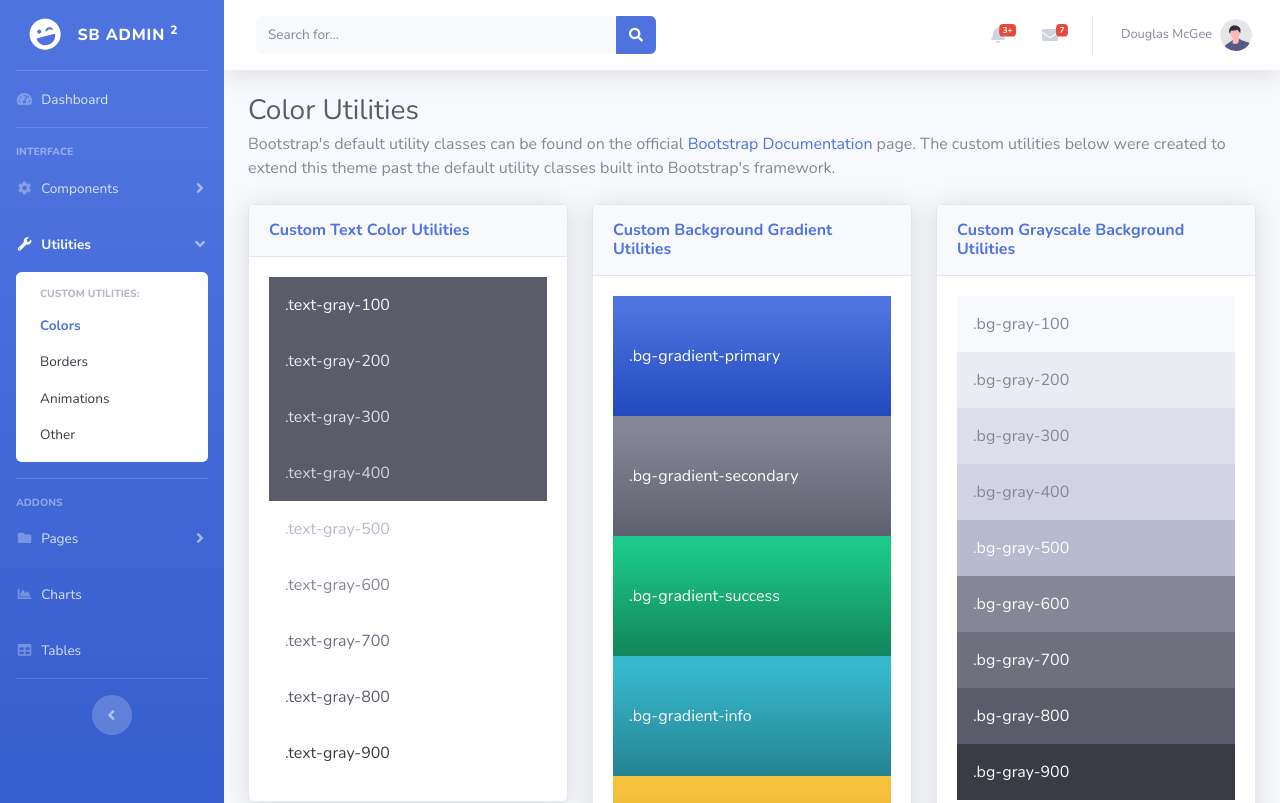
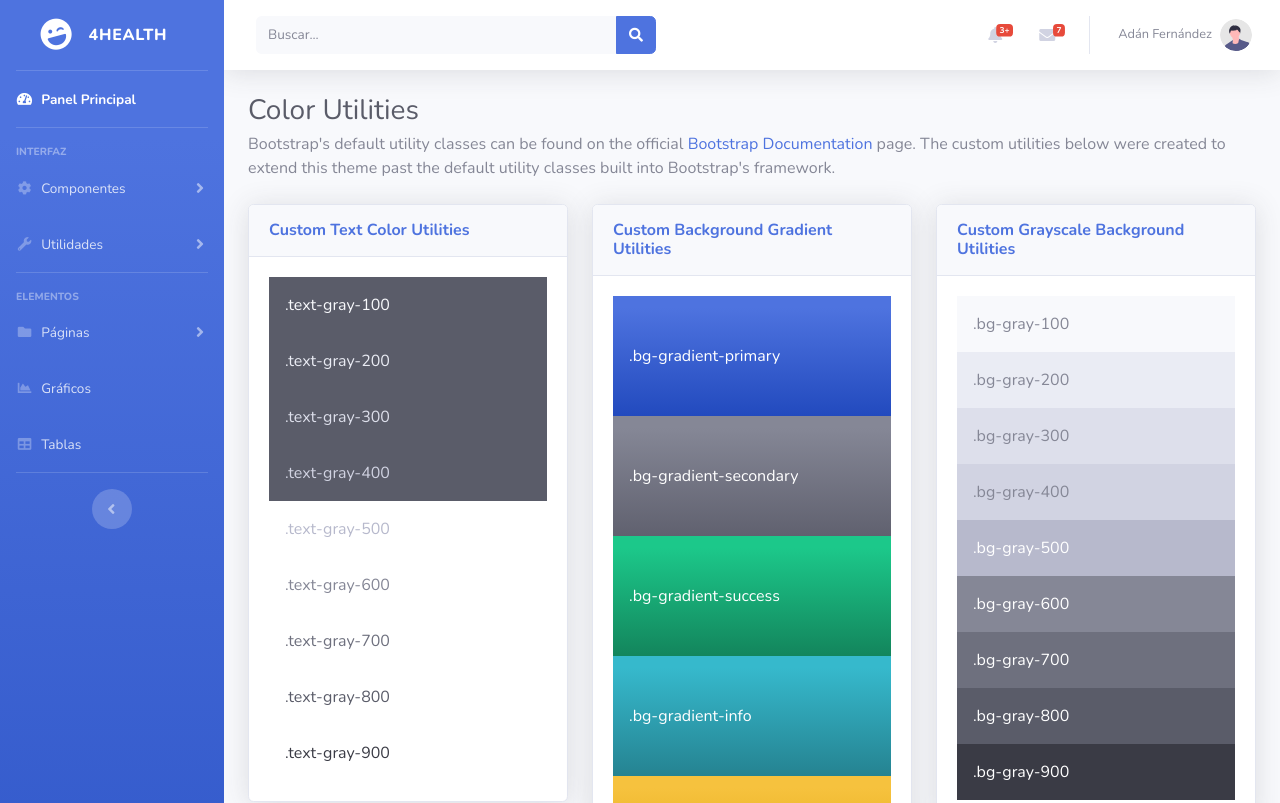
Before and after one commit to FranciscoFer99/CentroDeportivo, a website with bundled scripts: page utilities-color.html in a window 1280 px wide. Shown: the top 803 px of the page. Built offline with nearby package versions, Linux system fonts and the light colour scheme.

```diff
--- a/utilities-color.html
+++ b/utilities-color.html
@@ -9,7 +9,7 @@
     <meta name="description" content="">
     <meta name="author" content="">
 
-    <title>SB Admin 2 - Color Utilities</title>
+    <title>4HEALTH</title>
 
     <!-- Custom fonts for this template-->
     <link href="vendor/fontawesome-free/css/all.min.css" rel="stylesheet" type="text/css">
@@ -35,17 +35,17 @@
                 <div class="sidebar-brand-icon rotate-n-15">
                     <i class="fas fa-laugh-wink"></i>
                 </div>
-                <div class="sidebar-brand-text mx-3">SB Admin <sup>2</sup></div>
+                <div class="sidebar-brand-text mx-3">4Health</div>
             </a>
 
             <!-- Divider -->
             <hr class="sidebar-divider my-0">
 
             <!-- Nav Item - Dashboard -->
-            <li class="nav-item">
+            <li class="nav-item active">
                 <a class="nav-link" href="index.html">
                     <i class="fas fa-fw fa-tachometer-alt"></i>
-                    <span>Dashboard</span></a>
+                    <span>Panel Principal</span></a>
             </li>
 
             <!-- Divider -->
@@ -53,7 +53,7 @@
 
             <!-- Heading -->
             <div class="sidebar-heading">
-                Interface
+                Interfaz
             </div>
 
             <!-- Nav Item - Pages Collapse Menu -->
@@ -61,32 +61,32 @@
                 <a class="nav-link collapsed" href="#" data-toggle="collapse" data-target="#collapseTwo"
                     aria-expanded="true" aria-controls="collapseTwo">
                     <i class="fas fa-fw fa-cog"></i>
-                    <span>Components</span>
+                    <span>Componentes</span>
                 </a>
                 <div id="collapseTwo" class="collapse" aria-labelledby="headingTwo" data-parent="#accordionSidebar">
                     <div class="bg-white py-2 collapse-inner rounded">
-                        <h6 class="collapse-header">Custom Components:</h6>
-                        <a class="collapse-item" href="buttons.html">Buttons</a>
-                        <a class="collapse-item" href="cards.html">Cards</a>
+                        <h6 class="collapse-header">Componentes Custom:</h6>
+                        <a class="collapse-item" href="buttons.html">Botones</a>
+                        <a class="collapse-item" href="cards.html">Tarjetas</a>
                     </div>
                 </div>
             </li>
 
             <!-- Nav Item - Utilities Collapse Menu -->
-            <li class="nav-item active">
-                <a class="nav-link" href="#" data-toggle="collapse" data-target="#collapseUtilities"
+            <li class="nav-item">
+                <a class="nav-link collapsed" href="#" data-toggle="collapse" data-target="#collapseUtilities"
                     aria-expanded="true" aria-controls="collapseUtilities">
                     <i class="fas fa-fw fa-wrench"></i>
-                    <span>Utilities</span>
+                    <span>Utilidades</span>
                 </a>
-                <div id="collapseUtilities" class="collapse show" aria-labelledby="headingUtilities"
+                <div id="collapseUtilities" class="collapse" aria-labelledby="headingUtilities"
                     data-parent="#accordionSidebar">
                     <div class="bg-white py-2 collapse-inner rounded">
                         <h6 class="collapse-header">Custom Utilities:</h6>
-                        <a class="collapse-item active" href="utilities-color.html">Colors</a>
-                        <a class="collapse-item" href="utilities-border.html">Borders</a>
-                        <a class="collapse-item" href="utilities-animation.html">Animations</a>
-                        <a class="collapse-item" href="utilities-other.html">Other</a>
+                        <a class="collapse-item" href="utilities-color.html">Colores</a>
+                        <a class="collapse-item" href="utilities-border.html">Bordes</a>
+                        <a class="collapse-item" href="utilities-animation.html">Animaciones</a>
+                        <a class="collapse-item" href="utilities-other.html">Otros</a>
                     </div>
                 </div>
             </li>
@@ -96,7 +96,7 @@
 
             <!-- Heading -->
             <div class="sidebar-heading">
-                Addons
+                Elementos
             </div>
 
             <!-- Nav Item - Pages Collapse Menu -->
@@ -104,16 +104,16 @@
                 <a class="nav-link collapsed" href="#" data-toggle="collapse" data-target="#collapsePages"
                     aria-expanded="true" aria-controls="collapsePages">
                     <i class="fas fa-fw fa-folder"></i>
-                    <span>Pages</span>
+                    <span>Páginas</span>
                 </a>
                 <div id="collapsePages" class="collapse" aria-labelledby="headingPages" data-parent="#accordionSidebar">
                     <div class="bg-white py-2 collapse-inner rounded">
-                        <h6 class="collapse-header">Login Screens:</h6>
+                        <h6 class="collapse-header">Pantallas de Login</h6>
                         <a class="collapse-item" href="login.html">Login</a>
-                        <a class="collapse-item" href="register.html">Register</a>
-                        <a class="collapse-item" href="forgot-password.html">Forgot Password</a>
+                        <a class="collapse-item" href="register.html">Registro</a>
+                        <a class="collapse-item" href="forgot-password.html">Contraseña Olvidada</a>
                         <div class="collapse-divider"></div>
-                        <h6 class="collapse-header">Other Pages:</h6>
+                        <h6 class="collapse-header">Otras:</h6>
                         <a class="collapse-item" href="404.html">404 Page</a>
                         <a class="collapse-item" href="blank.html">Blank Page</a>
                     </div>
@@ -124,14 +124,14 @@
             <li class="nav-item">
                 <a class="nav-link" href="charts.html">
                     <i class="fas fa-fw fa-chart-area"></i>
-                    <span>Charts</span></a>
+                    <span>Gráficos</span></a>
             </li>
 
             <!-- Nav Item - Tables -->
             <li class="nav-item">
                 <a class="nav-link" href="tables.html">
                     <i class="fas fa-fw fa-table"></i>
-                    <span>Tables</span></a>
+                    <span>Tablas</span></a>
             </li>
 
             <!-- Divider -->
@@ -141,6 +141,15 @@
             <div class="text-center d-none d-md-inline">
                 <button class="rounded-circle border-0" id="sidebarToggle"></button>
             </div>
+
+            <!--
+
+            <div class="sidebar-card d-none d-lg-flex">
+                <img class="sidebar-card-illustration mb-2" src="img/undraw_rocket.svg" alt="...">
+                <p class="text-center mb-2"><strong>SB Admin Pro</strong> is packed with premium features, components, and more!</p>
+                <a class="btn btn-success btn-sm" href="https://startbootstrap.com/theme/sb-admin-pro">Upgrade to Pro!</a>
+            </div>
+             -->
 
         </ul>
         <!-- End of Sidebar -->
@@ -163,7 +172,7 @@
                     <form
                         class="d-none d-sm-inline-block form-inline mr-auto ml-md-3 my-2 my-md-0 mw-100 navbar-search">
                         <div class="input-group">
-                            <input type="text" class="form-control bg-light border-0 small" placeholder="Search for..."
+                            <input type="text" class="form-control bg-light border-0 small" placeholder="Buscar..."
                                 aria-label="Search" aria-describedby="basic-addon2">
                             <div class="input-group-append">
                                 <button class="btn btn-primary" type="button">
@@ -188,7 +197,7 @@
                                 <form class="form-inline mr-auto w-100 navbar-search">
                                     <div class="input-group">
                                         <input type="text" class="form-control bg-light border-0 small"
-                                            placeholder="Search for..." aria-label="Search"
+                                            placeholder="Buscar..." aria-label="Search"
                                             aria-describedby="basic-addon2">
                                         <div class="input-group-append">
                                             <button class="btn btn-primary" type="button">
@@ -212,7 +221,7 @@
                             <div class="dropdown-list dropdown-menu dropdown-menu-right shadow animated--grow-in"
                                 aria-labelledby="alertsDropdown">
                                 <h6 class="dropdown-header">
-                                    Alerts Center
+                                    Centro de Notificaciones
                                 </h6>
                                 <a class="dropdown-item d-flex align-items-center" href="#">
                                     <div class="mr-3">
@@ -221,8 +230,8 @@
                                         </div>
                                     </div>
                                     <div>
-                                        <div class="small text-gray-500">December 12, 2019</div>
-                                        <span class="font-weight-bold">A new monthly report is ready to download!</span>
+                                        <div class="small text-gray-500">December 12, 2020</div>
+                                        <span class="font-weight-bold">Resumen de actividad de tus clientes</span>
                                     </div>
                                 </a>
                                 <a class="dropdown-item d-flex align-items-center" href="#">
@@ -232,8 +241,8 @@
                                         </div>
                                     </div>
                                     <div>
-                                        <div class="small text-gray-500">December 7, 2019</div>
-                                        $290.29 has been deposited into your account!
+                                        <div class="small text-gray-500">December 7, 2020</div>
+                                        ¡Se han ingresado 290.30€ en tu cuenta!
                                     </div>
                                 </a>
                                 <a class="dropdown-item d-flex align-items-center" href="#">
@@ -243,11 +252,11 @@
                                         </div>
                                     </div>
                                     <div>
-                                        <div class="small text-gray-500">December 2, 2019</div>
-                                        Spending Alert: We've noticed unusually high spending for your account.
+                                        <div class="small text-gray-500">December 2, 2020</div>
+                                        Consulta de Clientes: ¿Un gran isoflexión de las caderas puede ocasionar lesión?
                                     </div>
                                 </a>
-                                <a class="dropdown-item text-center small text-gray-500" href="#">Show All Alerts</a>
+                                <a class="dropdown-item text-center small text-gray-500" href="#">Mostrar Notificaciones</a>
                             </div>
                         </li>
 
@@ -263,7 +272,7 @@
                             <div class="dropdown-list dropdown-menu dropdown-menu-right shadow animated--grow-in"
                                 aria-labelledby="messagesDropdown">
                                 <h6 class="dropdown-header">
-                                    Message Center
+                                    Centro de Mensajes
                                 </h6>
                                 <a class="dropdown-item d-flex align-items-center" href="#">
                                     <div class="dropdown-list-image mr-3">
@@ -272,9 +281,8 @@
                                         <div class="status-indicator bg-success"></div>
                                     </div>
                                     <div class="font-weight-bold">
-                                        <div class="text-truncate">Hi there! I am wondering if you can help me with a
-                                            problem I've been having.</div>
-                                        <div class="small text-gray-500">Emily Fowler · 58m</div>
+                                        <div class="text-truncate">Hola, me gustó mucho la clase</div>
+                                        <div class="small text-gray-500">Carla Ramirez · 58m</div>
                                     </div>
                                 </a>
                                 <a class="dropdown-item d-flex align-items-center" href="#">
@@ -284,9 +292,8 @@
                                         <div class="status-indicator"></div>
                                     </div>
                                     <div>
-                                        <div class="text-truncate">I have the photos that you ordered last month, how
-                                            would you like them sent to you?</div>
-                                        <div class="small text-gray-500">Jae Chun · 1d</div>
+                                        <div class="text-truncate">He realizado todos los ejercicios sin problema</div>
+                                        <div class="small text-gray-500">Pepe Pérez · 1d</div>
                                     </div>
                                 </a>
                                 <a class="dropdown-item d-flex align-items-center" href="#">
@@ -296,9 +303,8 @@
                                         <div class="status-indicator bg-warning"></div>
                                     </div>
                                     <div>
-                                        <div class="text-truncate">Last month's report looks great, I am very happy with
-                                            the progress so far, keep up the good work!</div>
-                                        <div class="small text-gray-500">Morgan Alvarez · 2d</div>
+                                        <div class="text-truncate">La semana pasada mi evolución fue genial!!</div>
+                                        <div class="small text-gray-500">Jesús Ruiz · 2d</div>
                                     </div>
                                 </a>
                                 <a class="dropdown-item d-flex align-items-center" href="#">
@@ -308,12 +314,11 @@
                                         <div class="status-indicator bg-success"></div>
                                     </div>
                                     <div>
-                                        <div class="text-truncate">Am I a good boy? The reason I ask is because someone
-                                            told me that people say this to all dogs, even if they aren't good...</div>
-                                        <div class="small text-gray-500">Chicken the Dog · 2w</div>
+                                        <div class="text-truncate">Noto muy buenos cambios en mi salud</div>
+                                        <div class="small text-gray-500">Alejandro Molero · 2s</div>
                                     </div>
                                 </a>
-                                <a class="dropdown-item text-center small text-gray-500" href="#">Read More Messages</a>
+                                <a class="dropdown-item text-center small text-gray-500" href="#">Leer Más Mensajes</a>
                             </div>
                         </li>
 
@@ -323,7 +328,7 @@
                         <li class="nav-item dropdown no-arrow">
                             <a class="nav-link dropdown-toggle" href="#" id="userDropdown" role="button"
                                 data-toggle="dropdown" aria-haspopup="true" aria-expanded="false">
-                                <span class="mr-2 d-none d-lg-inline text-gray-600 small">Douglas McGee</span>
+                                <span class="mr-2 d-none d-lg-inline text-gray-600 small">Adán Fernández</span>
                                 <img class="img-profile rounded-circle"
                                     src="img/undraw_profile.svg">
                             </a>
@@ -332,15 +337,15 @@
                                 aria-labelledby="userDropdown">
                                 <a class="dropdown-item" href="#">
                                     <i class="fas fa-user fa-sm fa-fw mr-2 text-gray-400"></i>
-                                    Profile
+                                    Perfil
                                 </a>
                                 <a class="dropdown-item" href="#">
                                     <i class="fas fa-cogs fa-sm fa-fw mr-2 text-gray-400"></i>
-                                    Settings
+                                    Ajustes
                                 </a>
                                 <a class="dropdown-item" href="#">
                                     <i class="fas fa-list fa-sm fa-fw mr-2 text-gray-400"></i>
-                                    Activity Log
+                                    Actividad Reciente
                                 </a>
                                 <div class="dropdown-divider"></div>
                                 <a class="dropdown-item" href="#" data-toggle="modal" data-target="#logoutModal">
```
